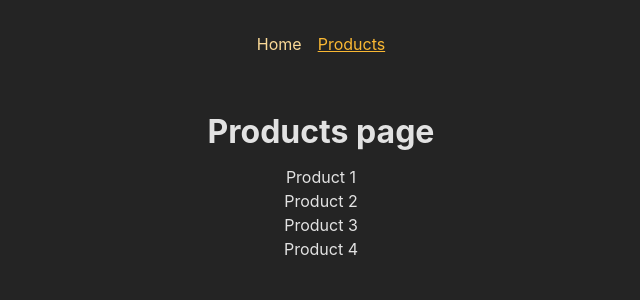
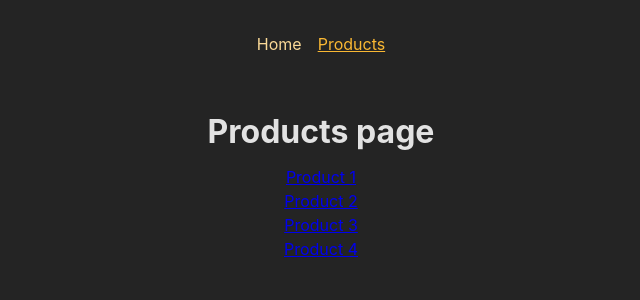
Before and after one commit to edcsu/react_router_practice, a React (Create React App) app: page /products in a window 1280 px wide. Shown: the top 300 px of the page, without its empty margins (319-959 px from the left). Built offline with nearby package versions, Linux system fonts and the light colour scheme.

Commit message:
style: generate dynamic routes

```diff
--- a/src/pages/products.js
+++ b/src/pages/products.js
@@ -1,14 +1,23 @@
-import React from 'react'
+import { Link } from "react-router-dom"
 
+const productList = [
+    { id: 'eb8bd792-eca9-4100-a6d8-52722b376c6c', title: 'Product 1'},
+    { id: '25061f54-ac2e-4453-b9db-e0238faa5c90', title: 'Product 2'},
+    { id: '72bac53b-8add-4d65-b35b-485e7efe91a1', title: 'Product 3'},
+    { id: '73e308d7-e87a-406d-8b11-2ce220f407cc', title: 'Product 4'},
+]
 function Products() {
   return (
     <div>
         <h1>Products page</h1>
         <ul>
-            <li>Product 1</li>
-            <li>Product 2</li>
-            <li>Product 3</li>
-            <li>Product 4</li>
+            {productList.map((product) => (
+                <li>
+                    <Link to={`/products/${product.id}`}>
+                        {product.title}
+                    </Link>
+                </li>))
+            }
         </ul>
     </div>
   )
```
